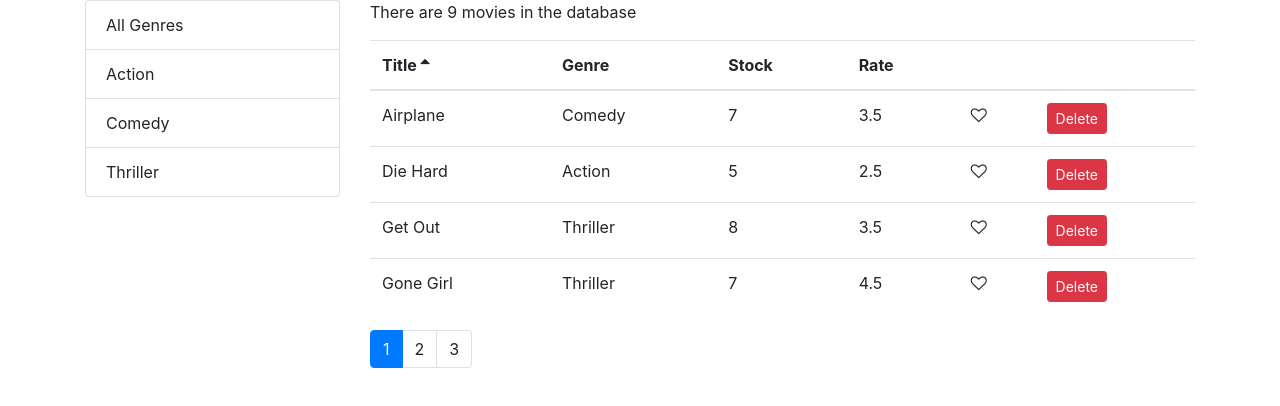
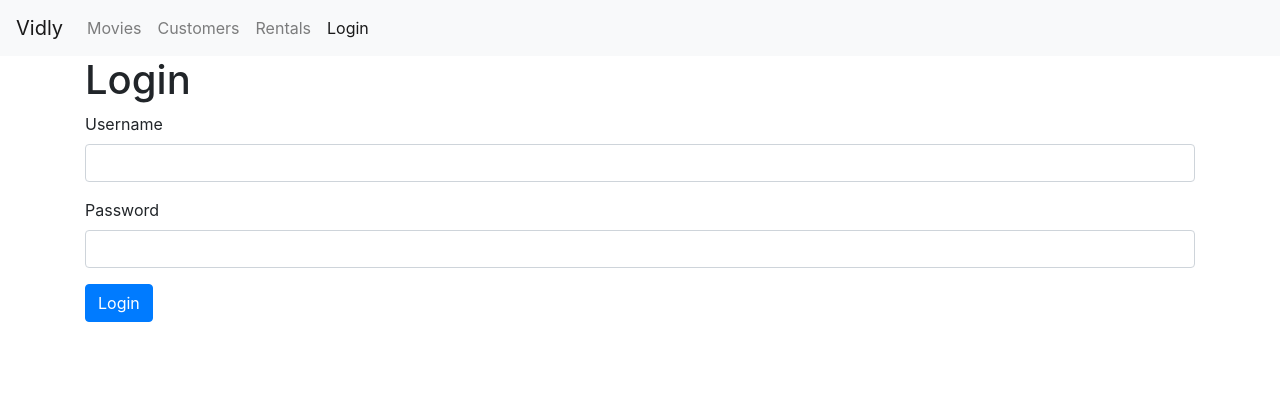
Before and after one commit to TheDevelopingProgrammer/vidly, a React (Create React App) app: page /login in a window 1280 px wide. Shown: the top 406 px of the page. Built offline with nearby package versions, Linux system fonts and the light colour scheme.

Commit message:
Added routing using react router

```diff
--- a/package.json
+++ b/package.json
@@ -9,6 +9,7 @@
     "prop-types": "^15.6.2",
     "react": "^16.8.2",
     "react-dom": "^16.8.2",
+    "react-router-dom": "^4.3.1",
     "react-scripts": "2.1.5"
   },
   "scripts": {
--- a/src/App.js
+++ b/src/App.js
@@ -1,13 +1,32 @@
 import React, { Component } from "react";
+import { Route, Redirect, Switch } from "react-router-dom";
+import Movies from "./components/movies";
+import NotFound from "./components/notFound";
+import Rentals from "./components/rentals";
+import Customers from "./components/customers";
+import NavBar from "./components/navBar";
+import MovieForm from "./components/movieForm";
+import LoginForm from "./components/loginForm";
 import "./App.css";
-import Movies from "./components/movies";
 
 class App extends Component {
   render() {
     return (
-      <main className="container">
-        <Movies />
-      </main>
+      <React.Fragment>
+        <NavBar />
+        <main className="container">
+          <Switch>
+            <Route path="/login" component={LoginForm} />
+            <Route path="/movies/:id" component={MovieForm} />
+            <Route path="/movies" component={Movies} />
+            <Route path="/customers" component={Customers} />
+            <Route path="/rentals" component={Rentals} />
+            <Route path="/not-found" component={NotFound} />
+            <Redirect from="/" exact to="/movies" />
+            <Redirect to="/not-found" />
+          </Switch>
+        </main>
+      </React.Fragment>
     );
   }
 }
--- /dev/null
+++ b/src/components/customers.jsx
@@ -0,0 +1,7 @@
+import React from "react";
+
+const Customers = () => {
+  return <h1>Customers</h1>;
+};
+
+export default Customers;
--- /dev/null
+++ b/src/components/loginForm.jsx
@@ -0,0 +1,30 @@
+import React, { Component } from "react";
+import { Route } from "react-router-dom";
+
+class LoginForm extends Component {
+  handleSubmit = e => {
+    e.preventDefault();
+
+    console.log("Submitted");
+  };
+  render() {
+    return (
+      <div>
+        <h1>Login</h1>
+        <form onSubmit={this.handleSubmit}>
+          <div className="form-group">
+            <label htmlFor="username">Username</label>
+            <input id="username" type="text" className="form-control" />
+          </div>
+          <div className="form-group">
+            <label htmlFor="password">Password</label>
+            <input id="password" type="text" className="form-control" />
+          </div>
+          <button className="btn btn-primary">Login</button>
+        </form>
+      </div>
+    );
+  }
+}
+
+export default LoginForm;
--- /dev/null
+++ b/src/components/movieForm.jsx
@@ -0,0 +1,17 @@
+import React from "react";
+
+const MovieForm = ({ match, history }) => {
+  return (
+    <div>
+      <h1>Movie Form - {match.params.id}</h1>
+      <button
+        className="btn btn-primary"
+        onClick={() => history.push("/movies")}
+      >
+        Save
+      </button>
+    </div>
+  );
+};
+
+export default MovieForm;
--- a/src/components/moviesTable.jsx
+++ b/src/components/moviesTable.jsx
@@ -1,12 +1,15 @@
 import React, { Component } from "react";
 import Like from "./common/like";
-import TableHeader from "./common/tableHeader";
-import TableBody from "./common/tableBody";
+import { Link } from "react-router-dom";
 import Table from "./common/table";
 
 class MoviesTable extends Component {
   columns = [
-    { path: "title", label: "Title" },
+    {
+      path: "title",
+      label: "Title",
+      content: movie => <Link to={`/movies/${movie._id}`}>{movie.title}</Link>
+    },
     { path: "genre.name", label: "Genre" },
     { path: "numberInStock", label: "Stock" },
     { path: "dailyRentalRate", label: "Rate" },
--- /dev/null
+++ b/src/components/navBar.jsx
@@ -0,0 +1,49 @@
+import React from "react";
+import { Link, NavLink } from "react-router-dom";
+
+const NavBar = () => {
+  return (
+    <nav className="navbar navbar-expand-lg navbar-light bg-light">
+      <Link className="navbar-brand" to="#">
+        Vidly
+      </Link>
+      <button
+        className="navbar-toggler"
+        type="button"
+        data-toggle="collapse"
+        data-target="#navbarNav"
+        aria-controls="navbarNav"
+        aria-expanded="false"
+        aria-label="Toggle navigation"
+      >
+        <span className="navbar-toggler-icon" />
+      </button>
+      <div className="collapse navbar-collapse" id="navbarNav">
+        <ul className="navbar-nav">
+          <li className="nav-item">
+            <NavLink className="nav-link" to="/movies">
+              Movies
+            </NavLink>
+          </li>
+          <li className="nav-item">
+            <NavLink className="nav-link" to="/customers">
+              Customers
+            </NavLink>
+          </li>
+          <li className="nav-item">
+            <NavLink className="nav-link" to="/rentals">
+              Rentals
+            </NavLink>
+          </li>
+          <li className="nav-item">
+            <NavLink className="nav-link" to="/login">
+              Login
+            </NavLink>
+          </li>
+        </ul>
+      </div>
+    </nav>
+  );
+};
+
+export default NavBar;
--- /dev/null
+++ b/src/components/notFound.jsx
@@ -0,0 +1,7 @@
+import React from "react";
+
+const NotFound = () => {
+  return <h1>Page Not Found</h1>;
+};
+
+export default NotFound;
--- /dev/null
+++ b/src/components/rentals.jsx
@@ -0,0 +1,7 @@
+import React from "react";
+
+const Rentals = () => {
+  return <h1>Rentals</h1>;
+};
+
+export default Rentals;
--- a/src/index.js
+++ b/src/index.js
@@ -1,12 +1,18 @@
-import React from 'react';
-import ReactDOM from 'react-dom';
-import './index.css';
-import App from './App';
-import * as serviceWorker from './serviceWorker';
-import 'bootstrap/dist/css/bootstrap.css';
-import 'font-awesome/css/font-awesome.css';
+import React from "react";
+import ReactDOM from "react-dom";
+import "./index.css";
+import App from "./App";
+import * as serviceWorker from "./serviceWorker";
+import "bootstrap/dist/css/bootstrap.css";
+import "font-awesome/css/font-awesome.css";
+import { BrowserRouter } from "react-router-dom";
 
-ReactDOM.render(<App />, document.getElementById('root'));
+ReactDOM.render(
+  <BrowserRouter>
+    <App />
+  </BrowserRouter>,
+  document.getElementById("root")
+);
 
 // If you want your app to work offline and load faster, you can change
 // unregister() to register() below. Note this comes with some pitfalls.
```
Also changed, not shown: 1 other file (tests, documents, lock files or other folders).
